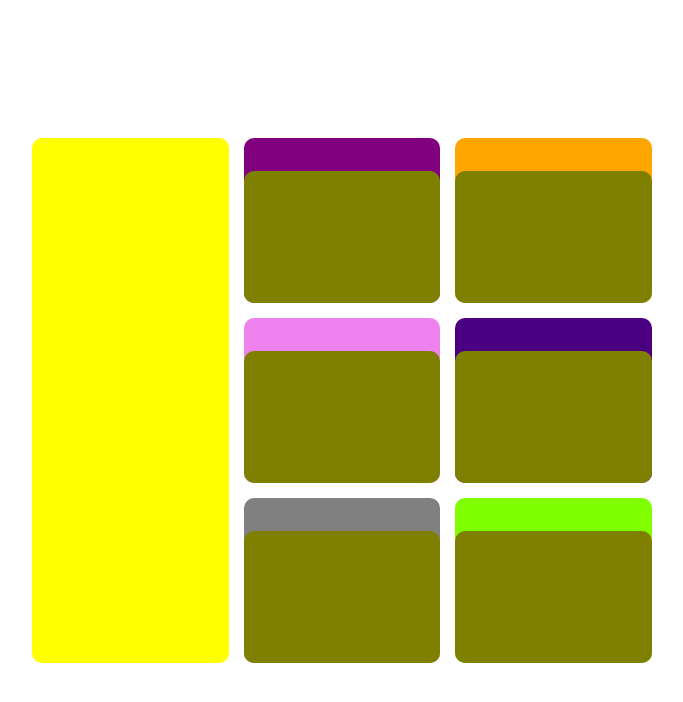
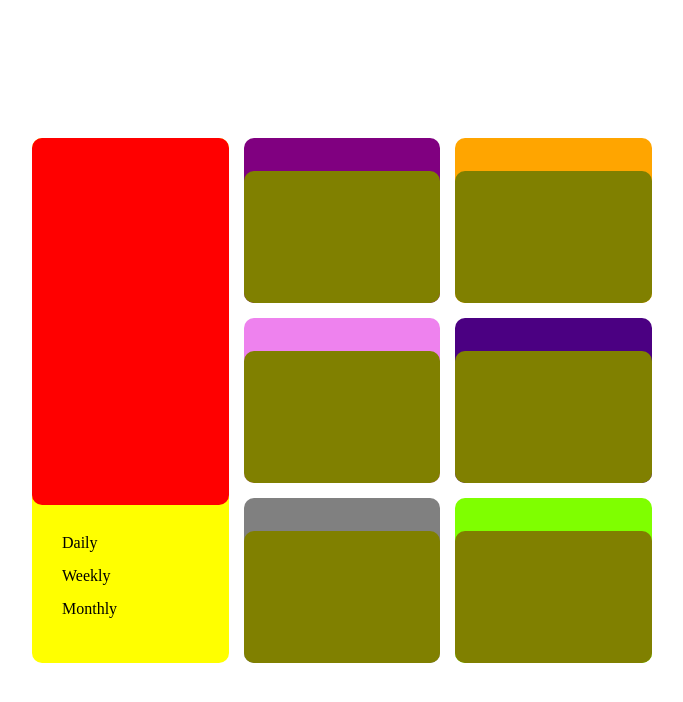
Before and after one commit to asbhogal/Time-Tracking-Dashboard, a website built with Parcel: page src/index.html in a window 1280 px wide. Shown: the whole page, without its empty margins (298-981 px from the left). Built offline with nearby package versions, Linux system fonts and the light colour scheme.

Commit message:
further amendments to styling and positioning

```diff
--- a/src/index.html
+++ b/src/index.html
@@ -17,7 +17,18 @@
 </head>
 <body>
     <div class="container">
-        <section id="profile-info" class="info-card"></section>
+        <section id="profile-info" class="info-card">
+            <div class="profile-card-container">
+
+            </div>
+            <nav class="profile-card-list">
+                <ul>
+                    <li>Daily</li>
+                    <li class="active">Weekly</li>
+                    <li>Monthly</li>
+                </ul>
+            </nav>
+        </section>
         <section id="work-card" class="info-card">
             <div class="inner-card-container">
 
--- a/src/scss/partials/responsive.scss
+++ b/src/scss/partials/responsive.scss
@@ -10,4 +10,8 @@
     body {
         padding: 0 15px;
     }
+    .container #profile-info > ul {
+        display: flex;
+        justify-content: space-evenly;
+    }
 }
--- a/src/scss/style.scss
+++ b/src/scss/style.scss
@@ -17,7 +17,24 @@
             position: relative;
             top: 20%;
             height: 80%;
-            border-radius: 10px;
+            border-radius: $border-radius;
+        }
+        > .profile-card-container {
+            position: relative;
+            height: 70%;
+            background: red;
+            border-radius: $border-radius;
+        }
+        > nav ul {
+            list-style-type: none;
+            position: absolute;
+            transform: translate(30px, 35%);
+            li:not(:last-child) {
+                padding-bottom: 15px;
+            }
+            ul > li.active {
+                font-weight: 500;
+            }
         }
     }
     #profile-info {
```
Also changed, not shown: dist/index.html, 3 other files.
